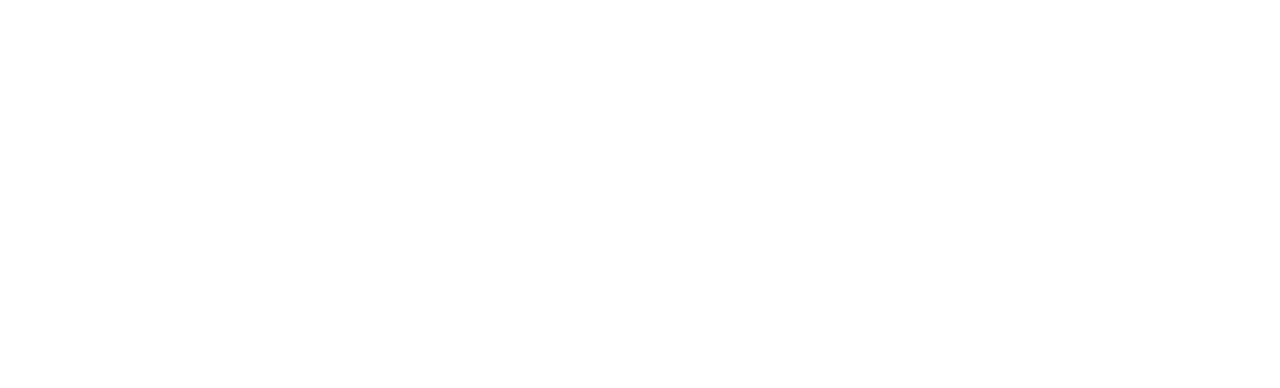
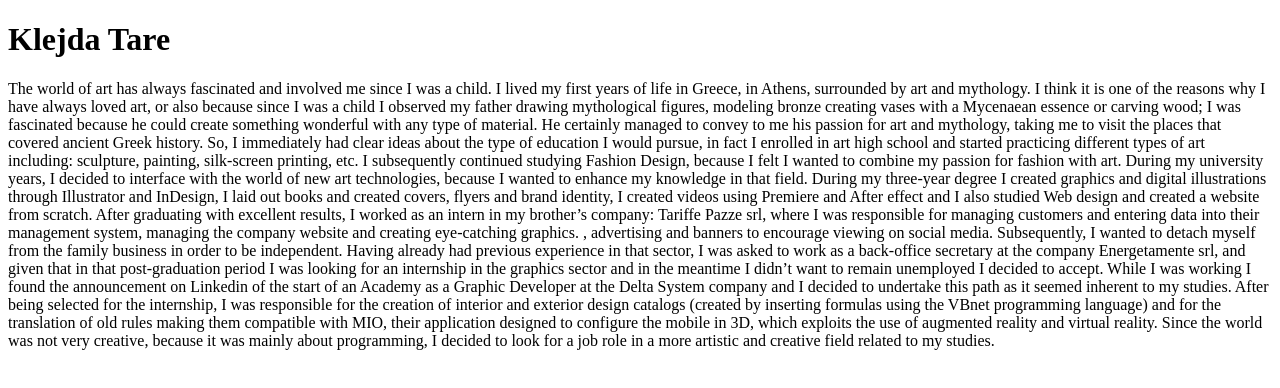
Before and after one commit to challenge-network-18-mar-24/tare-klejda, a plain HTML site: page index.html in a window 1280 px wide. Drawn offline with Linux system fonts and the light colour scheme.

Commit message:
testo-presentazione

```diff
--- a/index.html
+++ b/index.html
@@ -6,6 +6,14 @@
     <title>Presentation</title>
 </head>
 <body>
+    <h1>Klejda Tare</h1>
+    <p>The world of art has always fascinated and involved me since I was a child. I lived my first years of life in Greece, in Athens, surrounded by art and mythology. I think it is one of the reasons why I have always loved art, or also because since I was a child I observed my father drawing mythological figures, modeling bronze creating vases with a Mycenaean essence or carving wood; I was fascinated because he could create something wonderful with any type of material. He certainly managed to convey to me his passion for art and mythology, taking me to visit the places that covered ancient Greek history. So, I immediately had clear ideas about the type of education I would pursue, in fact I enrolled in art high school and started practicing different types of art including: sculpture, painting, silk-screen printing, etc.
+        I subsequently continued studying Fashion Design, because I felt I wanted to combine my passion for fashion with art. During my university years, I decided to interface with the world of new art technologies, because I wanted to enhance my knowledge in that field. During my three-year degree I created graphics and digital illustrations through Illustrator and InDesign, I laid out books and created covers, flyers and brand identity, I created videos using Premiere and After effect and I also studied Web design and created a website from scratch.
+        After graduating with excellent results, I worked as an intern in my brother’s company: Tariffe Pazze srl, where I was responsible for managing customers and entering data into their management system, managing the company website and creating eye-catching graphics. , advertising and banners to encourage viewing on social media.
+        Subsequently, I wanted to detach myself from the family business in order to be independent.
+        Having already had previous experience in that sector, I was asked to work as a back-office secretary at the company Energetamente srl, and given that in that post-graduation period I was looking for an internship in the graphics sector and in the meantime I didn’t want to remain unemployed I decided to accept.
+        While I was working I found the announcement on Linkedin of the start of an Academy as a Graphic Developer at the Delta System company and I decided to undertake this path as it seemed inherent to my studies. After being selected for the internship, I was responsible for the creation of interior and exterior design catalogs (created by inserting formulas using the VBnet programming language) and for the translation of old rules making them compatible with MIO, their application designed to configure the mobile in 3D, which exploits the use of augmented reality and virtual reality. Since the world was not very creative, because it was mainly about programming, I decided to look for a job role in a more artistic and creative field related to my studies.</p>
+
 
 </body>
 </html>
```
